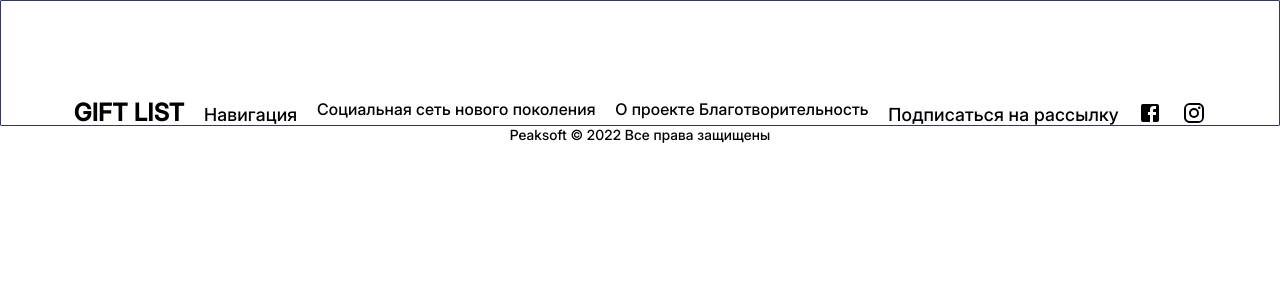
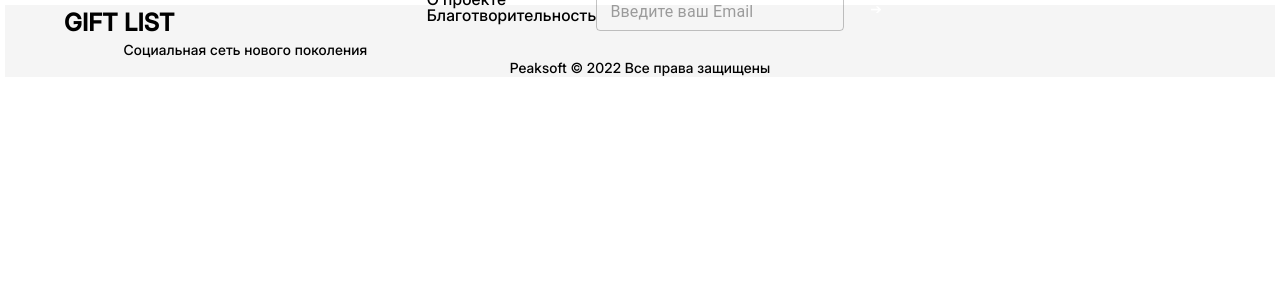
Before and after one commit to peaksoft-school/Gift-list-js16-day-, a React (Vite) app: page / in a window 1280 px wide. Shown: the top 300 px of the page. Built offline with nearby package versions, Linux system fonts and the light colour scheme.

Commit message:
bugfix-one

```diff
--- a/src/components/Footer.jsx
+++ b/src/components/Footer.jsx
@@ -1,94 +1,199 @@
-import FacebookIcon from '@mui/icons-material/Facebook'
-import InstagramIcon from '@mui/icons-material/Instagram'
-import { styled } from '@mui/material/styles'
-import { Box, Container, Typography } from '@mui/material';
+// import FacebookIcon from '@mui/icons-material/Facebook'
+// import InstagramIcon from '@mui/icons-material/Instagram'
+// import { styled } from '@mui/material/styles'
+// import { Box, Container, Typography } from '@mui/material';
 
+// const Footer = () => {
+//    return (
+
+//     <div>
+//       <StyledBox>
+//          <StyledContainer>
+//             <StyledText>GIFT LIST</StyledText>
+//             <StyledType>Навигация</StyledType>
+//             <StyledTitle>Социальная сеть нового поколения</StyledTitle>
+
+//             <StyledTitle>
+//                 О проекте
+//                  Благотворительность</StyledTitle>
+
+//             <StyledType>Подписаться на рассылку</StyledType>
+//             <FacebookIcon />
+//             <InstagramIcon />
+//          </StyledContainer>
+
+//       </StyledBox>
+
+// <StyledSoft>Peaksoft © 2022 Все права защищены</StyledSoft>
+// </div>
+//    )
+// }
+
+// export default Footer
+
+// const StyledBox = styled(Box)({
+//    width: '1440 px',
+//    top: '3128 px ',
+//    border: '1px solid #353A5A',
+//    opacsity: '10%',
+//    borderRadius: '1px ',
+// })
+
+// const StyledText = styled(Typography)({
+//    width: '113',
+//    height: '29',
+//    top: '3153px',
+//    left: '135px',
+
+//    fontFamily: 'Inter',
+//    fontWeight: '700',
+//    fontSize: '24px',
+//    lineHeight: '100%',
+//    letterSpacing: '0%',
+//    textTransform: 'uppercase',
+// })
+
+// const StyledContainer = styled(Container)({
+//    display: 'flex',
+//    justifyContent: 'space-around',
+//    marginTop: '100px',
+// })
+
+// const StyledTitle = styled(Typography)({
+//    width: '172',
+//    height: '16',
+//    top: '3219px',
+//    left: ' 634px',
+
+//    fontFamily: 'Inter',
+//    fontWeight: '400',
+//    fontSize: '16px',
+//    lineHeight: '100%',
+//    letterSpacing: '0%',
+// })
+
+// const StyledType = styled(Typography)({
+//    width: '96',
+//    height: '18',
+//    top: '3153px',
+//    left: '634px',
+
+//    fontFamily: 'Inter, san-serif',
+//    fontWeight: '500',
+//    fontSize: '18px',
+//    lineHeight: '100%',
+//    letterSpacing: '0%',
+//    paddingTop: '5px',
+// })
+
+// const StyledSoft = styled(Typography)({
+//    width: '265',
+//    height: '14',
+//    top: '3298px',
+//    left: '588px',
+
+//    fontFamily: 'Inter',
+//    fontWeight: '400',
+//    fontSize: '14px',
+//    lineHeight: '130%',
+//    letterSpacing: '0%',
+//    textAlign: 'center',
+//    color: '#020202',
+
+// })
+
+import {
+   Box,
+   Stack,
+   Container,
+   Grid,
+   Typography,
+   TextField,
+   Button,
+   styled,
+} from '@mui/material'
+
+// import {Inactive} from 'assets/icons/inactive.svg'
+
+// import { Facebook } from 'assets/icons/facebook.svg'
+// import { Instagram } from 'assets/icons/instagram.svg'
 
 const Footer = () => {
    return (
+      <ContainerStack>
+         <Container>
+            <Grid container spacing={4}>
+               <Grid item xs={12} md={4}>
+                  <TypographyText>GIFT LIST</TypographyText>
 
-    <div>
-      <StyledBox>
-         <StyledContainer>
-            <StyledText>GIFT LIST</StyledText>
-            <StyledType>Навигация</StyledType>
-            <StyledTitle>Социальная сеть нового поколения</StyledTitle>
+                  <StyledTitle>Социальная сеть нового поколения</StyledTitle>
 
+                  <Box>
+                     {/* <img src={Facebook} alt="" />
+                     <img src={Instagram} alt="" /> */}
+                  </Box>
+               </Grid>
 
+               <Grid>
+                  <StyledText>Навигация</StyledText>
 
-            <StyledTitle>
-                О проекте
-                 Благотворительность</StyledTitle>
+                  <Text>О проекте</Text>
+                  <Text>Благотворительность</Text>
+               </Grid>
 
-            <StyledType>Подписаться на рассылку</StyledType>
-            <FacebookIcon />
-            <InstagramIcon />
-         </StyledContainer>
+               <Grid>
+                  <StyledText>Подписаться на рассылку</StyledText>
 
+                  <StyledBox>
+                     <TextField
+                        variant="outlined"
+                        placeholder="Введите ваш Email"
+                        size="small"
+                     />
+                     <Button>➔</Button>
+                  </StyledBox>
+               </Grid>
+            </Grid>
 
-      </StyledBox>
-
-<StyledSoft>Peaksoft © 2022 Все права защищены</StyledSoft>
-</div>
+            <StyledSoft>Peaksoft © 2022 Все права защищены</StyledSoft>
+         </Container>
+      </ContainerStack>
    )
 }
 
 export default Footer
 
-const StyledBox = styled(Box)({
-   width: '1440 px',
-   top: '3128 px ',
-   border: '1px solid #353A5A',
-   opacsity: '10%',
-   borderRadius: '1px ',
-})
+const ContainerStack = styled(Stack)(() => ({
+   backgroundColor: '#f5f5f5',
+   margin: '5px',
+}))
 
-const StyledText = styled(Typography)({
-   width: '113',
-   height: '29',
-   top: '3153px',
-   left: '135px',
+const StyledText = styled(Typography)(() => ({
+   fontFamily: 'Inter',
+   fontWeight: '500',
+   fontSize: '18px',
+   lineHeight: '100%',
+}))
 
-   fontFamily: 'Inter',
-   fontWeight: '700',
-   fontSize: '24px',
-   lineHeight: '100%',
-   letterSpacing: '0%',
-   textTransform: 'uppercase',
-})
-
-const StyledContainer = styled(Container)({
-   display: 'flex',
-   justifyContent: 'space-around',
-   marginTop: '100px',
-})
-
-const StyledTitle = styled(Typography)({
-   width: '172',
-   height: '16',
-   top: '3219px',
-   left: ' 634px',
-
+const Text = styled(Typography)(() => ({
    fontFamily: 'Inter',
    fontWeight: '400',
    fontSize: '16px',
    lineHeight: '100%',
-   letterSpacing: '0%',
-})
+}))
 
-const StyledType = styled(Typography)({
-   width: '96',
-   height: '18',
-   top: '3153px',
-   left: '634px',
+const StyledBox = styled(Box)(() => ({
+   border: '1px',
+   borderRadius: '50%',
+}))
 
-   fontFamily: 'Inter, san-serif',
-   fontWeight: '500',
-   fontSize: '18px',
-   lineHeight: '100%',
-   letterSpacing: '0%',
-   paddingTop: '5px',
-})
+const StyledTitle = styled(Typography)(() => ({
+   fontFamily: 'Inter',
+   fontWeight: '400',
+   fontSize: '14px',
+   lineHeight: '130%',
+   textAlign: 'center',
+}))
 
 const StyledSoft = styled(Typography)({
    width: '265',
@@ -103,5 +208,13 @@ const StyledSoft = styled(Typography)({
    letterSpacing: '0%',
    textAlign: 'center',
    color: '#020202',
+   display: 'flex',
+   justifyContent: 'center',
+   alignItems: 'center',
+})
 
-})
+const TypographyText = styled(Typography)(() => ({
+   fontFamily: 'Inter',
+   fontWeight: '700',
+   fontSize: '24px',
+}))
```
